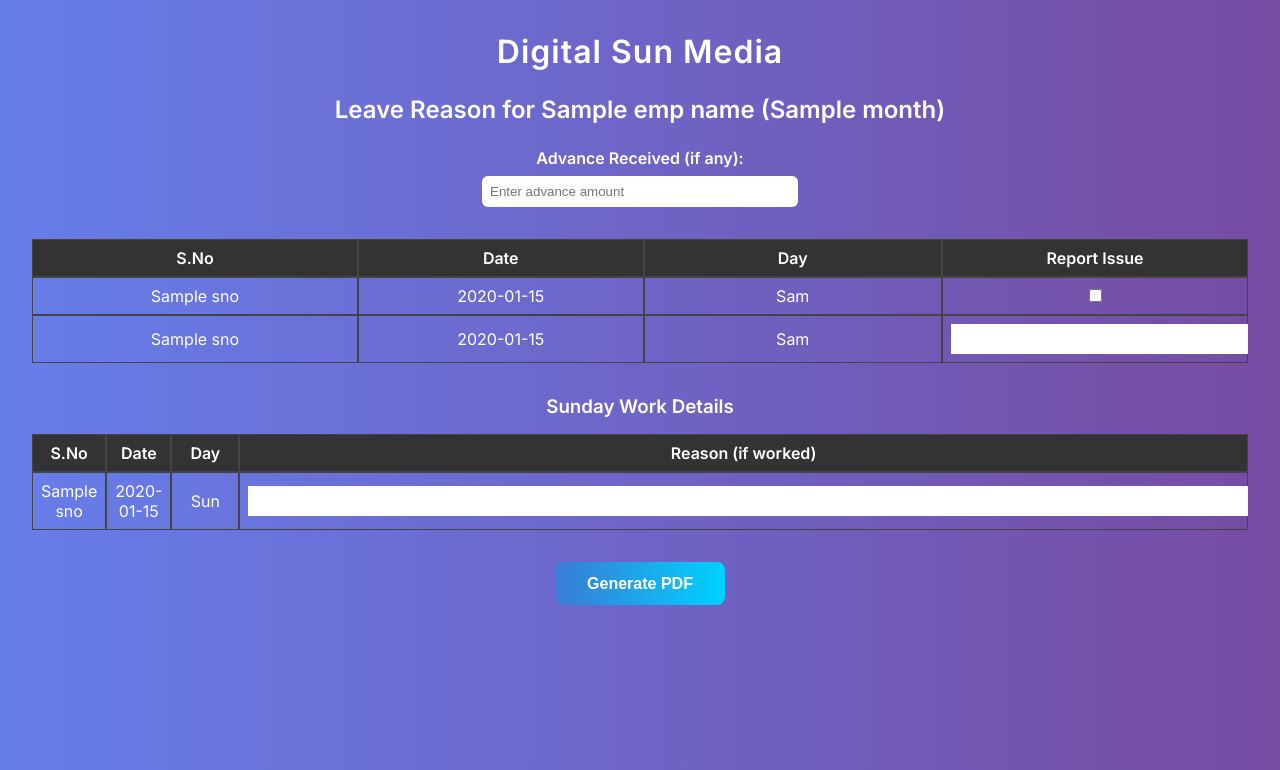
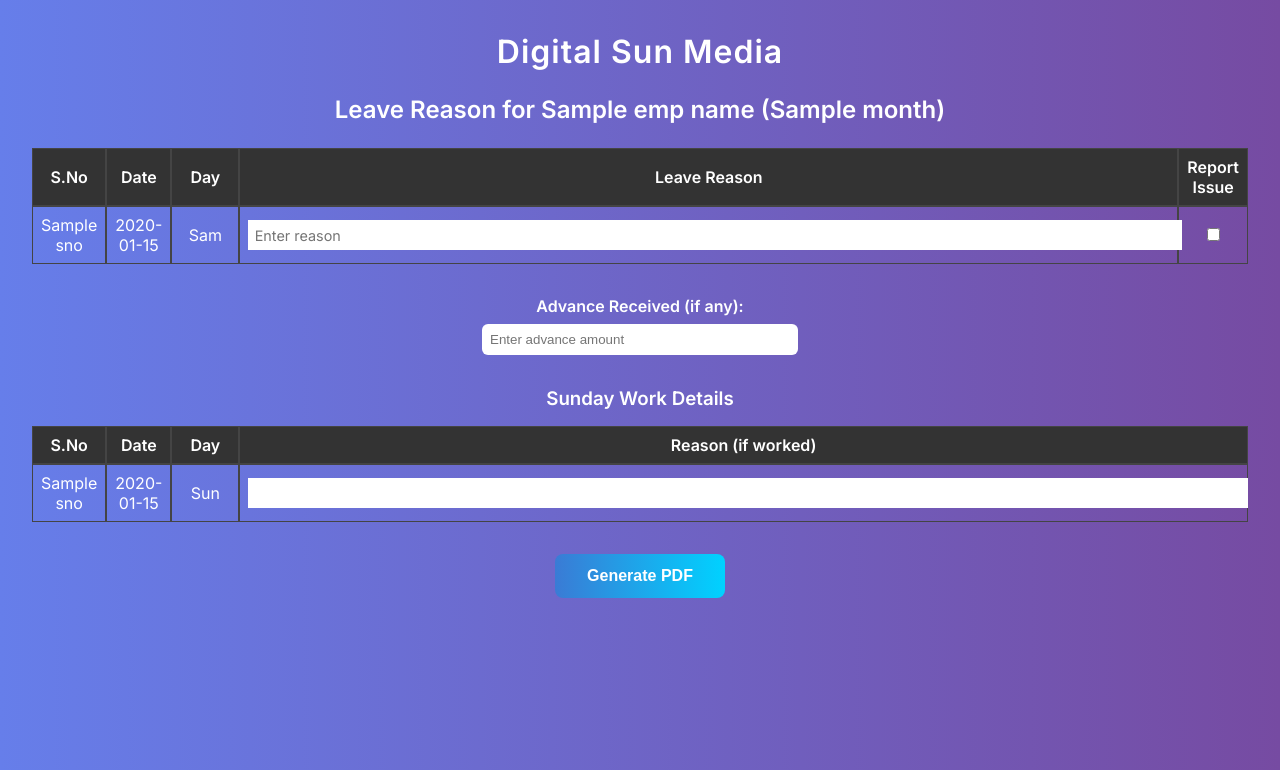
Before and after one commit to amirdsmedia/LeaveManager, a Flask app: template app/templates/leave_form.html in a window 1280 px wide. Shown: the top 770 px of the page. Run offline with Flask 2, Linux system fonts and the light colour scheme; the template is opened without the code that fills it: most values are stand-ins (such as "Sample title", 1, 10 or a date in 2020).

Commit message:
Update leave_form.html

```diff
--- a/app/templates/leave_form.html
+++ b/app/templates/leave_form.html
@@ -26,9 +26,6 @@
       font-size: 1.5rem;
       font-weight: 600;
       margin-bottom: 1.5rem;
-    }
-    .form-container {
-  display: block;
     }
     table {
       width: 100%;
@@ -82,9 +79,6 @@
       transform: scale(1.05);
     }
     @media (max-width: 600px) {
-      .form-container {
-        padding: 1rem;
-      }
       .header {
         font-size: 1.2rem;
       }
@@ -101,57 +95,76 @@
 <body>
   <div class="branding">Digital Sun Media</div>
   <div class="header">Leave Reason for {{ emp_name }} ({{ month }})</div>
+
   <form action="/submit" method="post">
-  <div class="form-container">
     <input type="hidden" name="emp_name" value="{{ emp_name }}">
     <input type="hidden" name="month" value="{{ month }}">
     <input type="hidden" name="num_rows" value="{{ absent_days|length }}">
-  </div>
+
     <div style="max-width: 100vw; margin: 0 auto;">
-  <table style="width: 100%;">
+      <table>
         <tr>
           <th class="small-col">S.No</th>
           <th class="small-col">Date</th>
           <th class="medium-col">Day</th>
+          <th class="wide-col">Leave Reason</th>
           <th class="small-col">Report Issue</th>
         </tr>
         {% for sno, date, day in absent_days if day != 'Sunday' %}
         <tr>
           <td class="small-col">{{ sno }}</td>
-      <td class="small-col">{{ date }}<input type="hidden" name="date_{{ loop.index0 }}" value="{{ date }}"></td>
-      <td class="medium-col">{{ day[:3] }}<input type="hidden" name="day_{{ loop.index0 }}" value="{{ day[:3] }}"></td>
-      <td class="small-col"><input type="checkbox" name="issue_{{ loop.index0 }}"></td>
+          <td class="small-col">
+            {{ date }}
+            <input type="hidden" name="date_{{ loop.index0 }}" value="{{ date }}">
+          </td>
+          <td class="medium-col">
+            {{ day[:3] }}
+            <input type="hidden" name="day_{{ loop.index0 }}" value="{{ day[:3] }}">
+          </td>
+          <td class="wide-col">
+            <input type="text" name="reason_{{ loop.index0 }}" required placeholder="Enter reason">
+          </td>
+          <td class="small-col">
+            <input type="checkbox" name="issue_{{ loop.index0 }}">
+          </td>
         </tr>
         {% endfor %}
+      </table>
+    </div>
 
-{% for sno, date, day in visible_rows %}
-<tr>
-  <td class="small-col">{{ sno }}</td>
-  <td class="small-col">{{ date }}<input type="hidden" name="date_{{ loop.index0 }}" value="{{ date }}"></td>
-  <td class="medium-col">{{ day[:3] }}<input type="hidden" name="day_{{ loop.index0 }}" value="{{ day[:3] }}"></td>
-  <td class="wide-col"><input type="text" name="reason_{{ loop.index0 }}" required></td>
-</tr>
-{% endfor %}
     <div style="margin-bottom: 2rem; max-width: 500px; margin-inline: auto; text-align: center;">
       <label for="advance" style="font-weight: 600; display: block; margin-bottom: 0.5rem;">Advance Received (if any):</label>
       <input type="number" name="advance" id="advance" min="0" step="100" placeholder="Enter advance amount" style="padding: 0.5rem; border-radius: 6px; border: none; width: 100%; max-width: 300px;">
     </div>
-</table></div>
 
     <div style="max-width: 100vw; margin: 2rem auto;">
       <h3 style="text-align:center; margin-bottom: 1rem;">Sunday Work Details</h3>
-    <table style="width: 100%;">
-      <tr><th class="small-col">S.No</th><th class="small-col">Date</th><th class="medium-col">Day</th><th class="wide-col">Reason (if worked)</th></tr>
+      <table>
+        <tr>
+          <th class="small-col">S.No</th>
+          <th class="small-col">Date</th>
+          <th class="medium-col">Day</th>
+          <th class="wide-col">Reason (if worked)</th>
+        </tr>
         {% for sno, date, day in sunday_days %}
         <tr>
           <td class="small-col">{{ sno }}</td>
-  <td class="small-col">{{ date }}<input type="hidden" name="sunday_date_{{ loop.index0 }}" value="{{ date }}"></td>
-  <td class="medium-col">Sun<input type="hidden" name="sunday_day_{{ loop.index0 }}" value="Sun"></td>
-  <td class="wide-col"><input type="text" name="sunday_reason_{{ loop.index0 }}"></td>
+          <td class="small-col">
+            {{ date }}
+            <input type="hidden" name="sunday_date_{{ loop.index0 }}" value="{{ date }}">
+          </td>
+          <td class="medium-col">
+            Sun
+            <input type="hidden" name="sunday_day_{{ loop.index0 }}" value="Sun">
+          </td>
+          <td class="wide-col">
+            <input type="text" name="sunday_reason_{{ loop.index0 }}">
+          </td>
         </tr>
         {% endfor %}
       </table>
     </div>
+
     <div class="button-section">
       <button type="submit">Generate PDF</button>
     </div>
```
Lines whose indentation alone changed are shown as unchanged.
